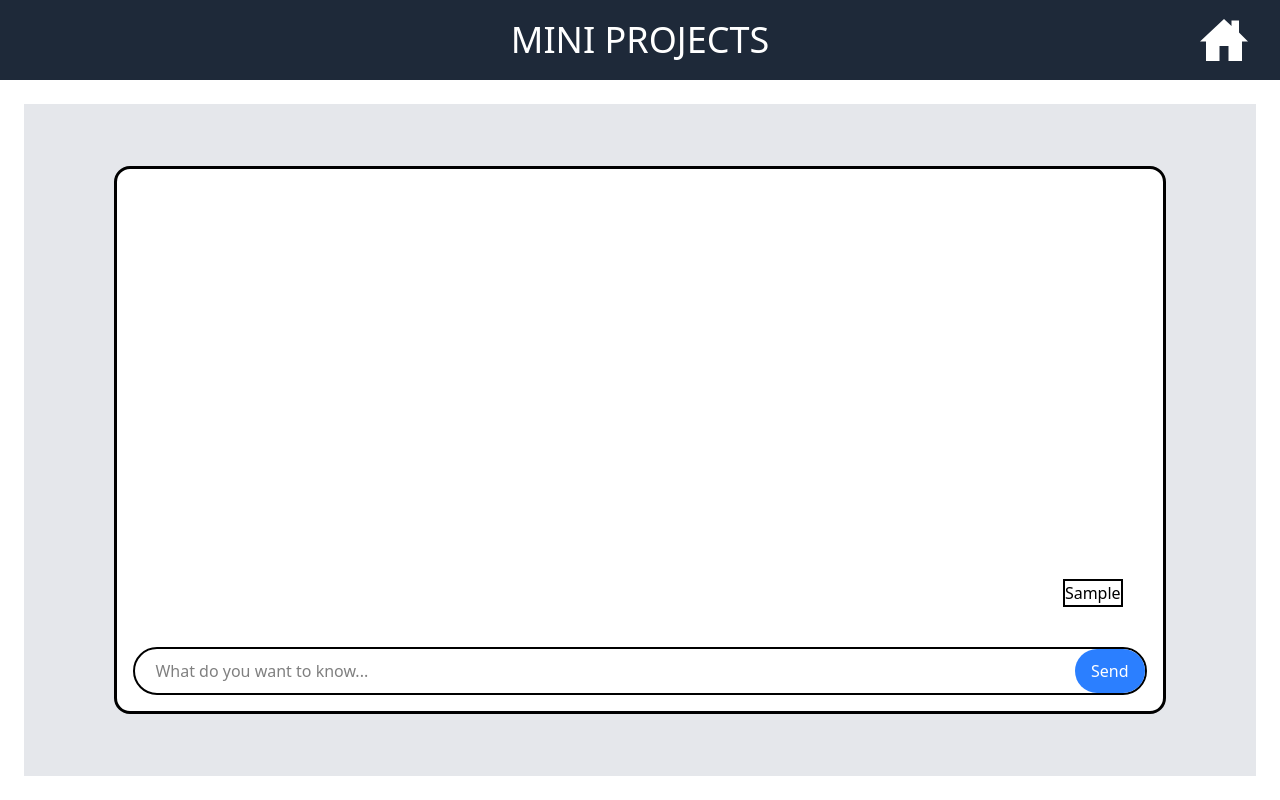
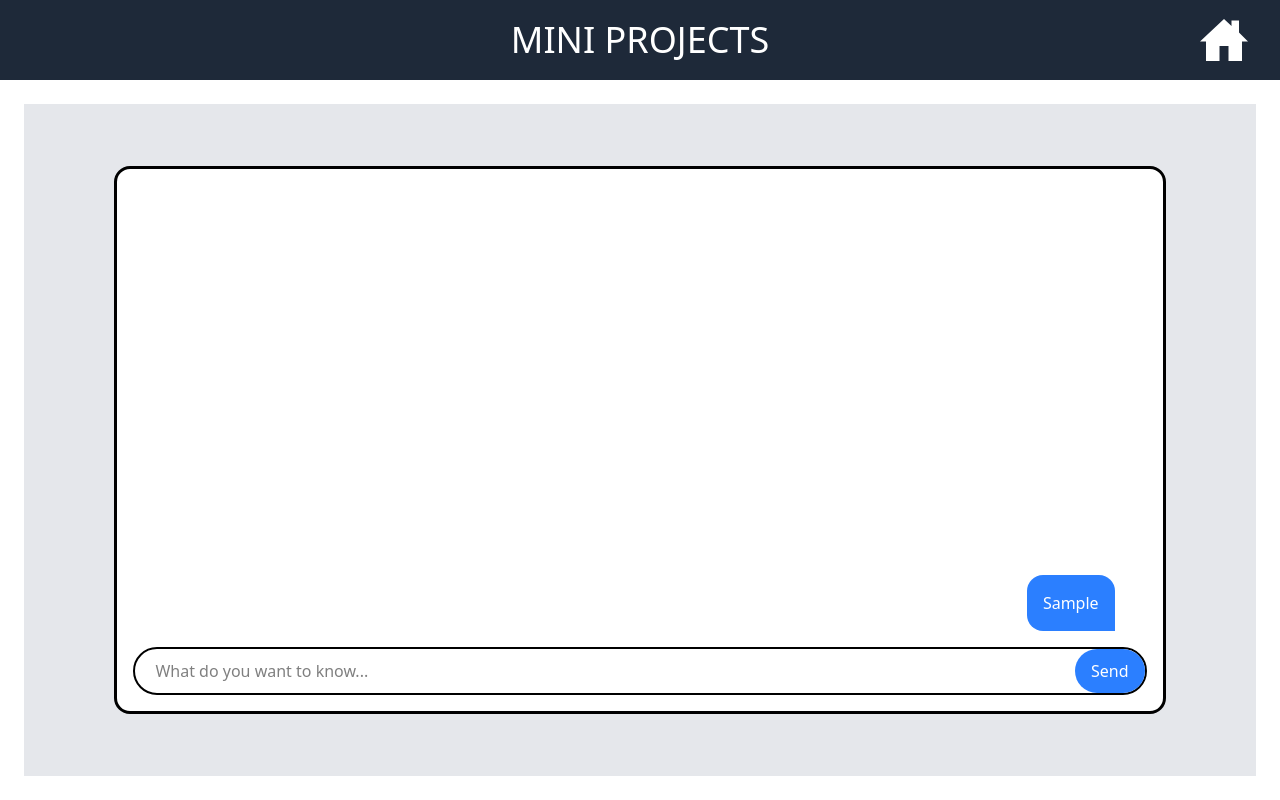
Before and after one commit to Tarif24/Mini_Projects_Website_React, a React (Vite) app: page /ragchatbot in a window 1280 px wide. Both pictures are taken after typing "Sample" into the empty fields and a click on the button "Send". Built offline with nearby package versions, Linux system fonts and the light colour scheme; no server answers.

Commit message:
Added a typewriter animation to ai text

```diff
--- a/package.json
+++ b/package.json
@@ -18,6 +18,7 @@
         "react-icons": "^5.5.0",
         "react-router-dom": "^7.4.1",
         "react-spinners": "^0.15.0",
+        "react-type-animation": "^3.2.0",
         "tailwindcss": "^4.1.1"
     },
     "devDependencies": {
--- a/src/components/RAG_Chat_Bot/RAGChatBot.jsx
+++ b/src/components/RAG_Chat_Bot/RAGChatBot.jsx
@@ -1,6 +1,7 @@
 import React, { useState, useRef, useEffect } from "react";
 import OpenAIApiCall from "./OpenAIApi";
 import { PulseLoader } from "react-spinners";
+import { TypeAnimation } from "react-type-animation";
 
 const RAGChatBot = () => {
     const [inputText, setInputText] = useState("");
@@ -49,17 +50,28 @@ const RAGChatBot = () => {
             <div className="flex justify-center items-center h-[90vh]">
                 <div className="flex justify-center items-center gap-8 bg-gray-200 w-full h-full p-8 border-24 border-white">
                     <div className="flex flex-col justify-end border-3 rounded-2xl w-[90%] h-[90%] bg-white">
-                        <div className="flex flex-grow flex-col overflow-y-auto px-10 mb-4 h-fit max-h-fit">
+                        <div className="flex flex-grow flex-col overflow-y-auto mx-2 px-10 h-fit max-h-fit">
                             {chatHistory.map(({ role, content }, index) => (
                                 <div
-                                    className={`w-fit mb-2 border-2 ${
+                                    className={`w-fit max-w-[60%] mt-4 p-4 break-words ${
                                         role === "user"
-                                            ? "self-end"
-                                            : "self-start"
+                                            ? "self-end rounded-l-2xl rounded-tr-2xl bg-blue-500 text-white"
+                                            : "self-start rounded-r-2xl rounded-tl-2xl bg-gray-200 text-black"
                                     }`}
                                     key={index}
                                 >
-                                    <h1 className="">{`${content}`}</h1>
+                                    <h1 className="">
+                                        {role === "assistant" ? (
+                                            <TypeAnimation
+                                                sequence={[content]}
+                                                speed={120}
+                                                cursor={false}
+                                                className=""
+                                            />
+                                        ) : (
+                                            content
+                                        )}
+                                    </h1>
                                 </div>
                             ))}
                             <div ref={chatEndRef}></div>
```
Also changed, not shown: 1 other file (tests, documents, lock files or other folders).
